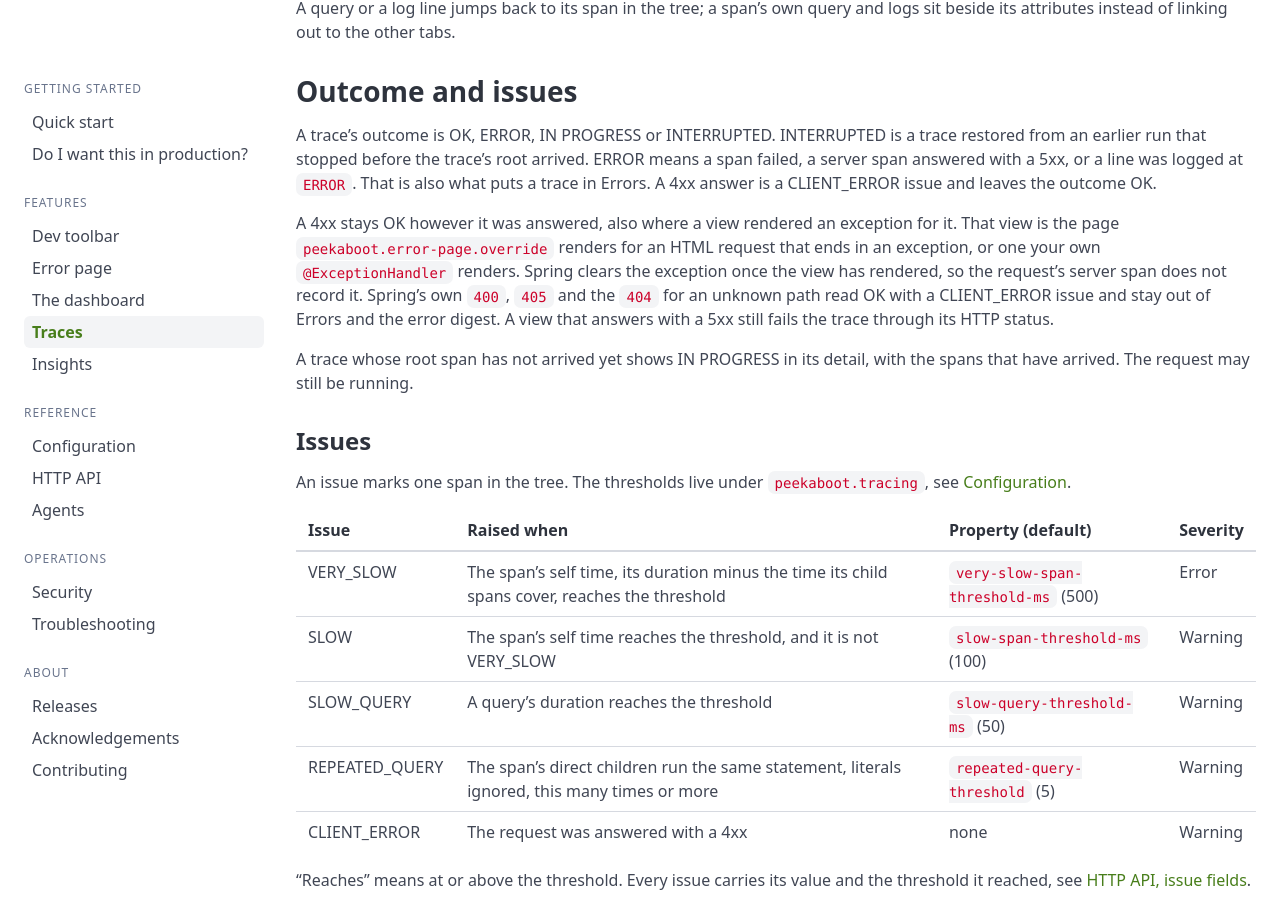
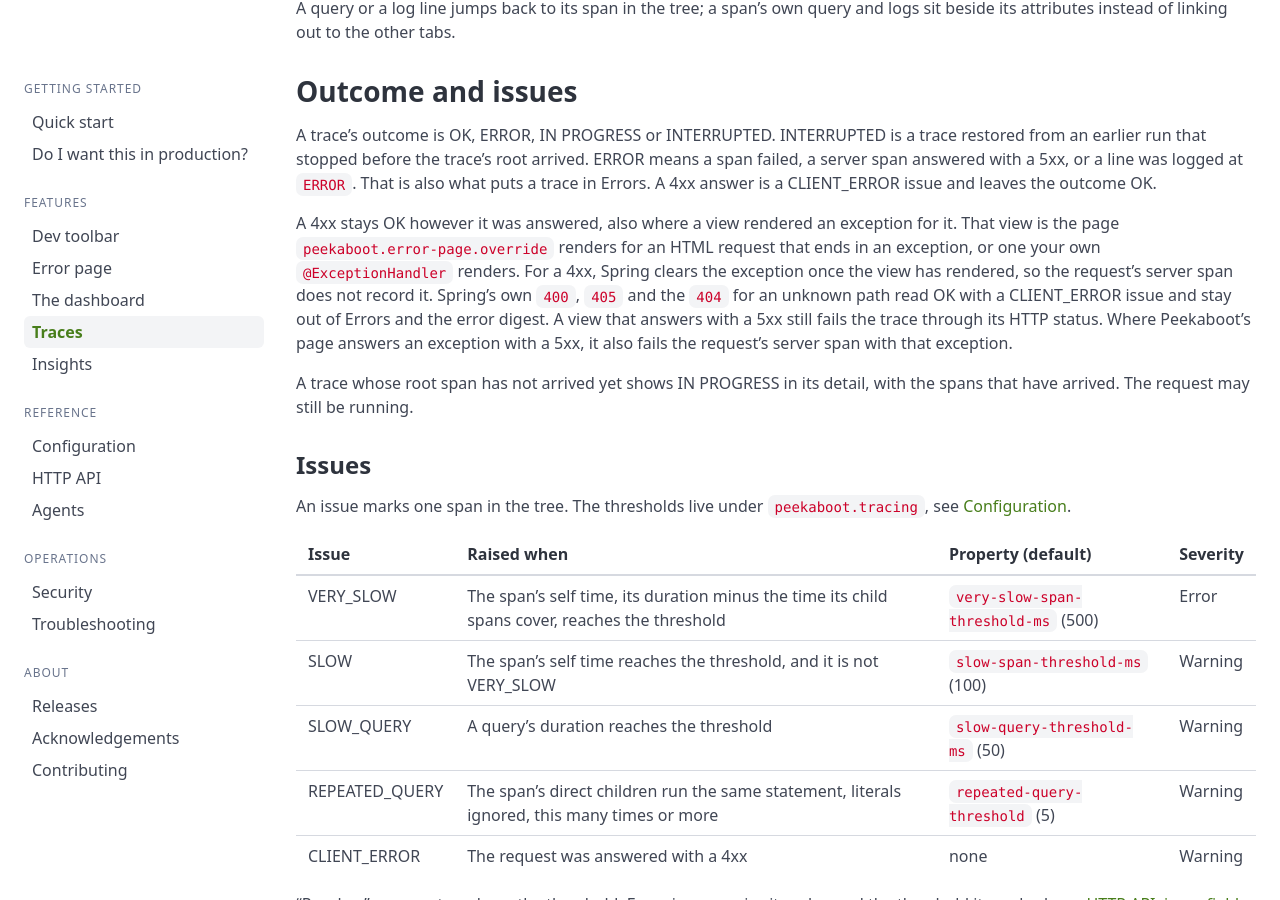
Before and after one commit to peekaboot-org/peekaboot-org.github.io, a Jekyll site: the page built from docs/traces.md, in a window 1280 px wide and 900 px high, scrolled down 6491 px. Built offline with Jekyll 4.4.1, drawn with Linux system fonts in a browser that asks for light colours.

Commit message:
docs: say the error page fails a 5xx span

```diff
--- a/docs/traces.md
+++ b/docs/traces.md
@@ -228,10 +228,11 @@ in Errors. A 4xx answer is a CLIENT_ERROR issue and leaves the outcome OK.
 A 4xx stays OK however it was answered, also where a view rendered an exception for it. That
 view is the page [`peekaboot.error-page.override`]({{ '/docs/error-page/' | relative_url }}#override)
 renders for an HTML request that ends in an exception, or one your own `@ExceptionHandler`
-renders. Spring clears the exception once the view has rendered, so the request's server span
-does not record it. Spring's own `400`, `405` and the `404` for an unknown path read OK with a
-CLIENT_ERROR issue and stay out of Errors and the error digest. A view that answers with a 5xx
-still fails the trace through its HTTP status.
+renders. For a 4xx, Spring clears the exception once the view has rendered, so the request's
+server span does not record it. Spring's own `400`, `405` and the `404` for an unknown path read
+OK with a CLIENT_ERROR issue and stay out of Errors and the error digest. A view that answers
+with a 5xx still fails the trace through its HTTP status. Where Peekaboot's page answers an
+exception with a 5xx, it also fails the request's server span with that exception.
 {: #exception-views}
 
 A trace whose root span has not arrived yet shows IN PROGRESS in its detail, with the spans that
```
